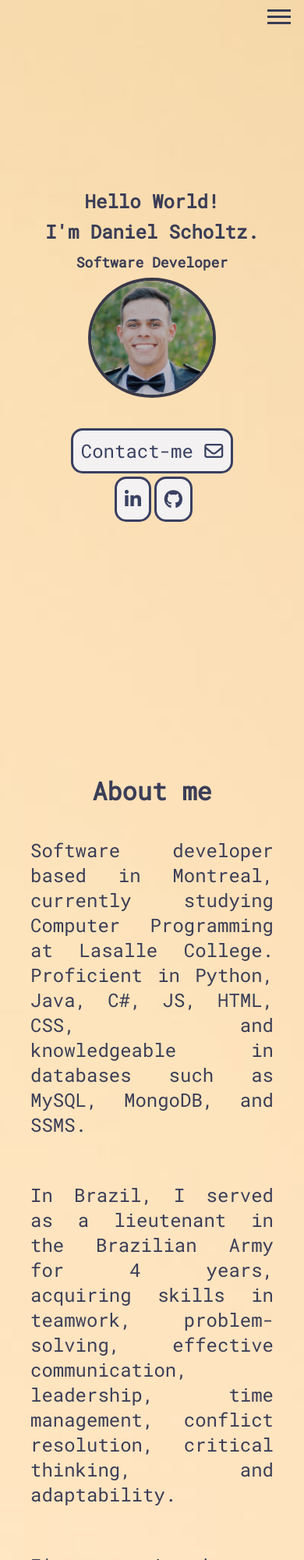
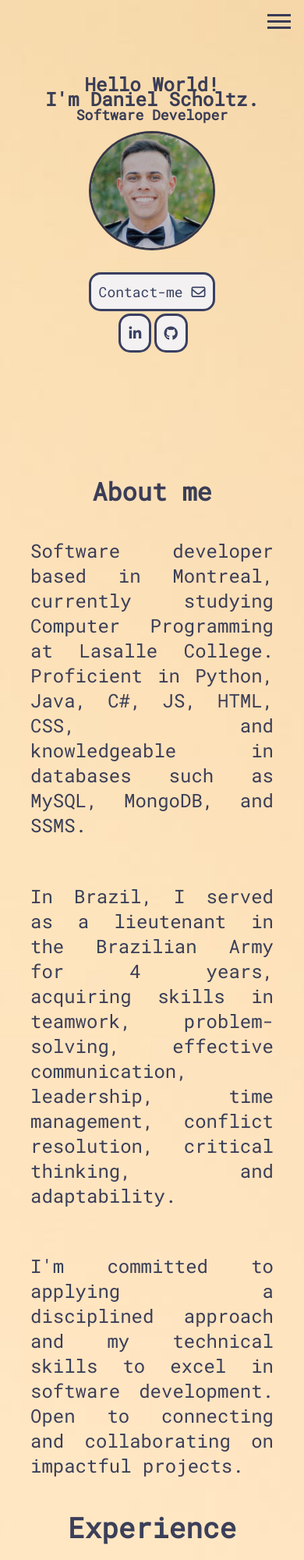
Before and after one commit to danielbscholtz/portifolio, a plain HTML site: page index.html in a window 390 px wide. Shown: the top 2000 px of the page at 78% size. Drawn offline with Linux system fonts and the light colour scheme.

Commit message:
Updated querys

```diff
--- a/css/style.css
+++ b/css/style.css
@@ -54,7 +54,6 @@
     }
 
 
-
     #menu li a:hover{
       color: var(--fontColorHover);
     }
@@ -85,12 +84,12 @@
   }
 
   .hamburguer{
-    margin-top: 3vw;
+    margin-top: 4.5vw;
     margin-left: 88vw;
     display: none;
     border: none;
     background: none;
-    border-top: 3px solid var(--fontColor);
+    border-top: 3.5px solid var(--fontColor);
     cursor: pointer;
   }
 
@@ -124,7 +123,7 @@
       grid-template-columns: 50fr 50fr;
       grid-template-rows: 0.1fr 0fr 0.1fr;
       justify-content: space-between;
-      height: 100vh;
+      height: auto;
   }
 
   #page-main #me {
@@ -220,7 +219,9 @@
   }
 
   #page-about-me{
-    height: 40vh;
+    height: auto;
+    z-index: 1;
+    margin-top: 15vw;
   }
 
   #page-about-me h2 {
@@ -240,6 +241,7 @@
     display: grid;
     grid-template-columns: 25fr 25fr 25fr 25fr;
     grid-template-rows: 3fr 8fr 8fr;
+    height: auto;
     margin-top: 10%;
   }
 
@@ -294,14 +296,16 @@
     justify-content: center;
     align-items: center;
     flex-wrap: wrap;
-    height: 70vh;
+    height: auto;
+    position: relative;
+    z-index: 2;
   }
 
   #page-experience-title{
     font-family: 'Roboto Mono', monospace;
     color:  var(--fontColor);
     text-align: center;
-    margin-top: 20%;
+    margin-top: 0%;
   }
 
   #page-experience h2 {
@@ -461,98 +465,38 @@
     padding: 0.4%;
   }
 
-@media (max-width: 1400px) {
 
-  #page-main {
-    display: grid;
-    grid-template-columns: 60fr 40fr;
-  }
 
-  #page-main #main-page-hello{
-    font-size: 40px;
-    margin-left: 15%;
-    margin-top: 55%;
-  }
-
-  #page-main #main-page-introduction{
-    font-size: 40px;
-    margin-top: 62%;
-    margin-left: 15%;
-  }
-
-  #page-main #main-page-profession{
-    font-size: 30px;
-    margin-top: 70%;
-    margin-left: 15%;
-  }
-
-  #page-main #me{
-    width: 70%;
-    margin-top: 65%;
-    border: 7px solid var(--fontColor);
-  }
-
-  #page-main button{
-    padding: 1.5%;
-  }
-
-  #main-page-contact-me-btn{
-    margin: 2% 0 0 44%;
-  }
-
-  .social  {
-    margin-top: 2%;
-  }
-
-  .social #page-main-btn-linkedin {
-    margin: 0 0 0 47%;
-  }
-
-  #page-experience-title{
-    margin-top: 18%;
-  }
-
-  #page-about-me{
-    margin-top: 18%;
-  }
-
-}
-
-@media (max-width: 1200px) { /* ------------------------------------------------------------------------------------*/
+@media (max-width: 1200px) { /* First media */
 
 #page-main {
   display: flex;
   flex-direction: column;
   justify-content: center;
   align-items: center;
-  align-content: center
 }
 
 #page-main #me {
   position: absolute;
   width: 40%;
-  margin: 40% 0 0 0;
-  grid-column: 1;
-  grid-row: 2;
+  margin: 0;
 }
 
 #page-main #main-page-hello {
   position: absolute;
   text-align: center;
-  margin: 10% 0 50% 0;
-
+  margin: 0 0 70% 0;
 }
 
 #page-main #main-page-introduction {
 position: absolute;
 text-align: center;
-margin: 10% 0 35% 0;
-
+margin: 0 0 60% 0;
 }
 
 #page-main #main-page-profession {
   position: absolute;
-  margin: 10% 0 20% 0;
+  margin: 0 0 50% 0;
 }
 
 #page-main button {
@@ -561,7 +505,7 @@ padding: 20px;
 }
 
 #main-page-contact-me-btn{
-  margin: 100vw 0 0 0;
+  margin: 70vw 0 0 0;
 }
 
 .social{
@@ -575,12 +519,6 @@ display: inline-flex;
 }
 
 
-#page-about-me{
-  height: 60vh;
-  margin-top: 50%;
-  margin-bottom: 10%;
-}
-
 #page-about-me h2 {
   font-size: xx-large;
 }
@@ -592,8 +530,6 @@ display: inline-flex;
 
 #page-experience-title{
   font-size: x-large;
-  margin-top: 60%;
-  margin-bottom: 3%;
 }
 
 #page-projects{
@@ -601,14 +537,12 @@ display: inline-flex;
   width: 100%;
   flex-direction: column;
   text-align: center;
-  margin-top: 25%;
 }
 
 #page-projects h2{
   font-size: xx-large;
   margin: 0 0 10% 0;
   padding: 0;
-
 }
 
 #page-projects h4{
@@ -625,34 +559,8 @@ display: inline-flex;
 }
 }
 
-@media (max-width: 920px) {
-  #page-experience-title{
-    margin-top: 100%;
-  }
-}
 
-@media (max-width: 690px) {
-
-
-  #page-main button {
-  font-size: x-large;
-  }
-
-  #page-about-me{
-  margin-top: 15%;
-  }
-
-  #page-experience-title{
-  margin-top: 110%;
-  }
-
-  #page-experience{
-  margin-top: 10%;
-  }
-
-  #page-projects{
-  margin-top: 55%;
-  }
+@media (max-width: 690px) { /* Hamburguer menu */
 
   .hamburguer{
     display: block;
@@ -673,7 +581,6 @@ display: inline-flex;
     height: 100vw;
     background-image: var(--backgroundImage);
     z-index: 999;
-    margin-top: 10px;
   }
 
   #menu li {
@@ -687,89 +594,45 @@ display: inline-flex;
 
   #languages ol{
     border: none;
-    margin-left: 40vw;
+    margin-left: 42vw;
   }
 
-  #page-experience-title{
-    margin-top: 120%;
+  #page-main #main-page-hello,
+  #page-main #main-page-introduction {
+      font-size: x-large;
   }
 
-}
-
-@media (max-width: 590px) {
-
-  #page-main #main-page-hello {
-    margin: 0 0 100vw 0;
-    font-size: 30px;
+  #page-main #main-page-profession,
+  #page-main button {
+    font-size: large;
   }
 
-  #page-main #main-page-introduction {
-    margin: 0 0 80vw 0;
-    font-size: 30px;
-  }
-
-  #page-main #main-page-profession {
-    margin: 0 0 60vw 0;
-    font-size: 20px;
-  }
-
-  #page-about-me{
-    height: 55vw;
-  }
-
-  #main-page-contact-me-btn{
-    margin: 60vw 0 0 0;
-  }
 
   #page-main #me{
-    margin: 0 0 10vw 0;
-    border: 4px solid var(--fontColor);
+    border: 3px solid var(--fontColor);
   }
 
   #page-main button{
     padding: 10px;
   }
 
-  #page-experience-title{
-    margin-top: 200%;
+  #page-about-me{
+    margin-top: 40vw;
   }
 
-  #page-projects{
-    margin-top: 30%;
+  #page-experience-title{
+    margin-bottom: 10%;
   }
+
 }
 
-@media (max-width: 500px) {
-
-#page-experience-title{
-  margin-top: 230%;
-}
-
-#page-experience{
-  margin-top: 10%;
-}
-
-#page-projects{
-  margin-top: 70%;
-}
-}
-
-@media (max-width: 432px) {
-  #page-experience-title{
-    margin-top: 280%;
-  }
-}
 
 @media (max-width: 397px) {
 
-  #page-main #main-page-hello {
-    font-size: x-large;
-  }
-
+  #page-main #main-page-hello,
   #page-main #main-page-introduction {
     font-size: x-large;
   }
-
  #page-main #main-page-profession {
     font-size: large;
   }
@@ -779,18 +642,16 @@ display: inline-flex;
  }
 
   #page-about-me{
-    margin-top: 30%;
-  }
+    font-size: medium;
 
-  #page-experience-title{
-    margin-top: 360%;
   }
 
   #page-experience{
-    margin-top: 10%;
+    font-size: medium;
   }
 
   #page-projects{
-    margin-top: 90%;
+    font-size: medium;
   }
-  }
+
+}
```
